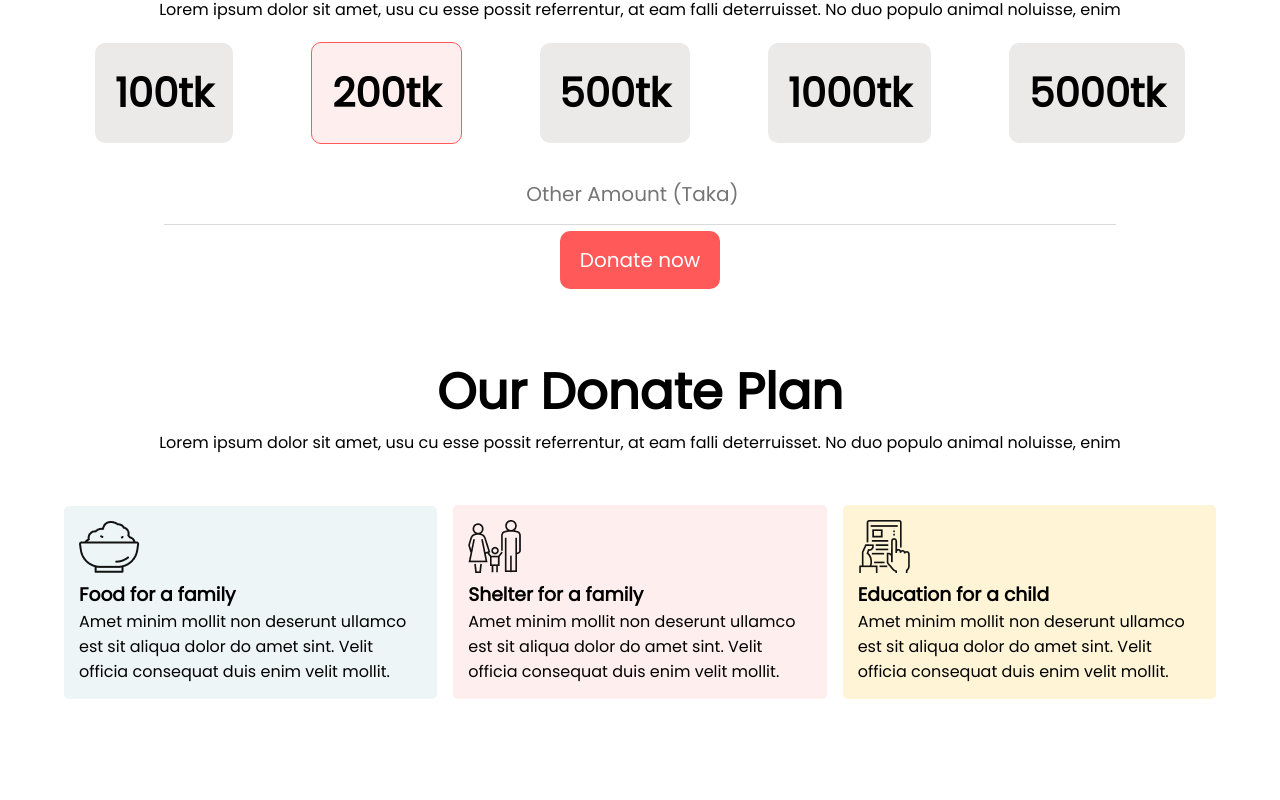
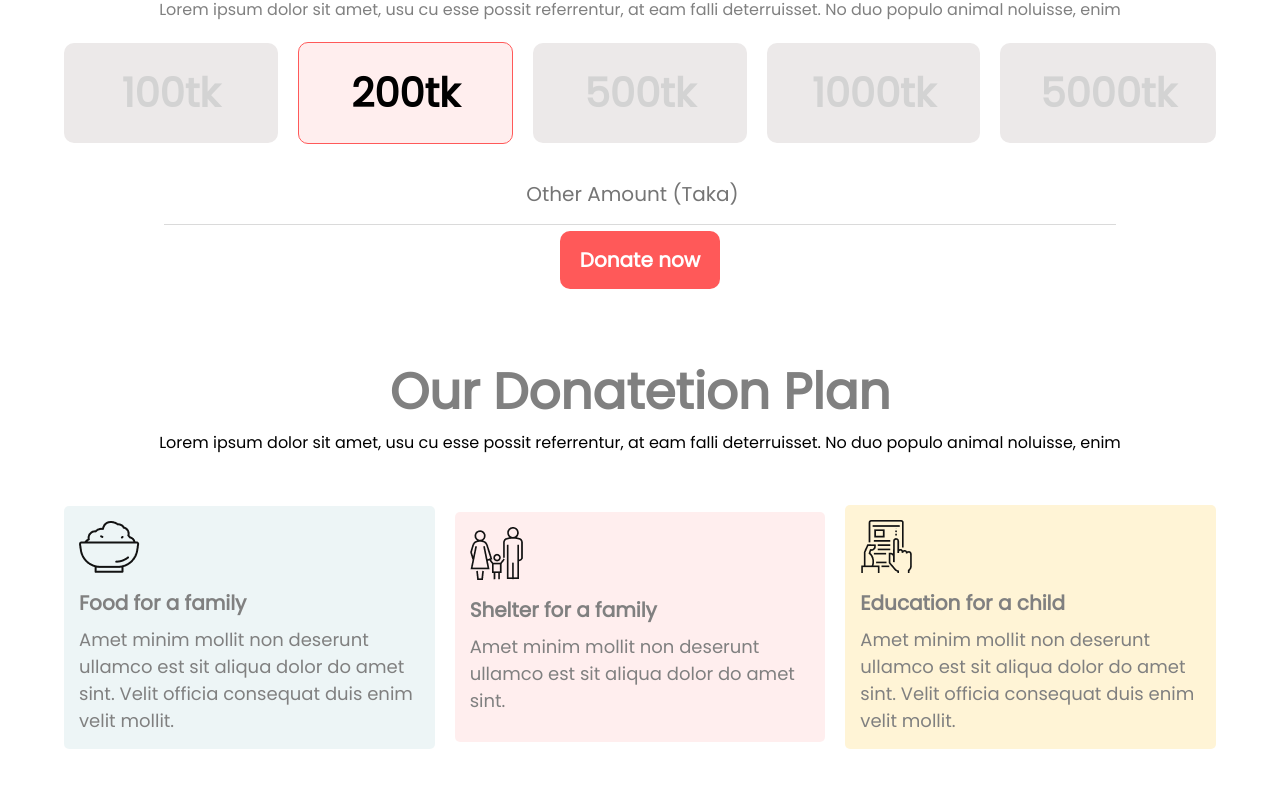
Before and after one commit to dev-nazmulislam/donation-web, a plain HTML site: page index.html in a window 1280 px wide. Shown: the part 693-1493 px from the top of the page. Drawn offline with Linux system fonts and the light colour scheme.

Commit message:
some color change

```diff
--- a/index.html
+++ b/index.html
@@ -33,8 +33,8 @@
     <!-- Donation section  -->
     <section class="donation-section">
       <div>
-        <h1 style="text-align: center">Donate Today</h1>
-        <p style="text-align: center">
+        <h1 style="text-align: center; color: gray">Donate Today</h1>
+        <p style="text-align: center; color: gray">
           Lorem ipsum dolor sit amet, usu cu esse possit referrentur, at eam
           falli deterruisset. No duo populo animal noluisse, enim
         </p>
@@ -67,7 +67,7 @@
     <!-- Donation plan section  -->
     <section class="donation-plan-section">
       <div style="margin-bottom: 50px">
-        <h1 style="text-align: center">Our Donate Plan</h1>
+        <h1 style="text-align: center; color: gray">Our Donatetion Plan</h1>
         <p style="text-align: center">
           Lorem ipsum dolor sit amet, usu cu esse possit referrentur, at eam
           falli deterruisset. No duo populo animal noluisse, enim
@@ -76,24 +76,24 @@
       <div class="flaxible">
         <div id="food">
           <img src="icons/food.png" alt="" />
-          <h3>Food for a family</h3>
-          <p>
+          <h3 class="title">Food for a family</h3>
+          <p class="content">
             Amet minim mollit non deserunt ullamco est sit aliqua dolor do amet
             sint. Velit officia consequat duis enim velit mollit.
           </p>
         </div>
         <div id="family">
           <img src="icons/shelter.png" alt="" />
-          <h3>Shelter for a family</h3>
-          <p>
+          <h3 class="title">Shelter for a family</h3>
+          <p class="content">
             Amet minim mollit non deserunt ullamco est sit aliqua dolor do amet
-            sint. Velit officia consequat duis enim velit mollit.
+            sint.
           </p>
         </div>
         <div id="education">
           <img src="icons/Frame-1.png" alt="" />
-          <h3>Education for a child</h3>
-          <p>
+          <h3 class="title">Education for a child</h3>
+          <p class="content">
             Amet minim mollit non deserunt ullamco est sit aliqua dolor do amet
             sint. Velit officia consequat duis enim velit mollit.
           </p>
@@ -158,7 +158,7 @@
       <h2 style="margin-bottom: 20px">What People Says</h2>
       <div class="flaxible">
         <div class="review-item">
-          <p>
+          <p class="content">
             It is a long established fact that by the readable content of a lot
             layout. The point of using Lorem a more-or-less normal distribu to
             using Content here, content
@@ -166,13 +166,13 @@
           <div style="justify-content: left; margin-top: 10px" class="flaxible">
             <img src="images/people-1 1.png" alt="" />
             <div>
-              <h4>Winson Herry</h4>
+              <h4 class="pepole">Winson Herry</h4>
               <p>California</p>
             </div>
           </div>
         </div>
         <div class="review-item">
-          <p>
+          <p class="content">
             It is a long established fact that by the readable content of a lot
             layout. The point of using Lorem a more-or-less normal distribu to
             using Content here, content
@@ -180,13 +180,13 @@
           <div style="justify-content: left; margin-top: 10px" class="flaxible">
             <img src="images/people-1 1.png" alt="" />
             <div>
-              <h4>Winson Herry</h4>
+              <h4 class="pepole">Winson Herry</h4>
               <p>California</p>
             </div>
           </div>
         </div>
         <div class="review-item">
-          <p>
+          <p class="content">
             It is a long established fact that by the readable content of a lot
             layout. The point of using Lorem a more-or-less normal distribu to
             using Content here, content
@@ -194,7 +194,7 @@
           <div style="justify-content: left; margin-top: 10px" class="flaxible">
             <img src="images/people-1 1.png" alt="" />
             <div>
-              <h4>Winson Herry</h4>
+              <h4 class="pepole">Winson Herry</h4>
               <p>California</p>
             </div>
           </div>
@@ -213,7 +213,7 @@
       </div>
       <div class="contact-section">
         <form>
-          <input type="text" placeholder="Email" />
+          <input type="text" placeholder="Email" required />
           <button>Subscribe</button>
         </form>
       </div>
--- a/style.css
+++ b/style.css
@@ -16,7 +16,7 @@ h2 {
   display: flex;
   justify-content: space-around;
   align-items: center;
-  gap: 16px;
+  gap: 20px;
 }
 .half-width {
   width: 50%;
@@ -27,6 +27,7 @@ h2 {
 }
 .btn {
   font-size: 20px;
+  font-weight: bold;
   color: white;
   text-decoration: none;
   text-align: center;
@@ -55,15 +56,19 @@ h2 {
   margin: 80px 5%;
 }
 .donation-item {
-  padding: 20px;
+  padding: 20px 40px;
+  color: lightgray;
   margin-top: 20px;
   background-color: #ece9e9;
   border-radius: 10px;
+  width: 100%;
+  text-align: center;
 }
 .active {
   background-color: #ffeeee;
   border: 1px solid #ff5959;
   border-radius: 10px;
+  color: black;
 }
 .donate-input {
   display: block;
@@ -82,20 +87,35 @@ h2 {
   padding: 0px 5%;
   margin: 80px 0;
 }
+.title {
+  font-size: 20px;
+  margin: 8px 0px;
+  color: gray;
+}
+.content {
+  font-size: 18px;
+  color: gray;
+}
 #food {
   background: rgba(79, 157, 166, 0.1);
   border-radius: 5px;
   padding: 15px;
+  min-height: 200px;
+  width: 100%;
 }
 #family {
   background: rgba(255, 89, 89, 0.1);
   border-radius: 5px;
   padding: 15px;
+  min-height: 200px;
+  width: 100%;
 }
 #education {
   background: #fff4d6;
   border-radius: 5px;
   padding: 15px;
+  min-height: 200px;
+  width: 100%;
 }
 
 /* Blog section style  */
@@ -111,9 +131,13 @@ h2 {
   margin: 40px 5%;
 }
 .review-item {
-  background-color: #cfcfcf;
+  background-color: #e6e6e6;
   padding: 20px;
   border-radius: 10px;
+}
+.pepole {
+  font-weight: bold;
+  color: gray;
 }
 
 /* Contact section style  */
```
